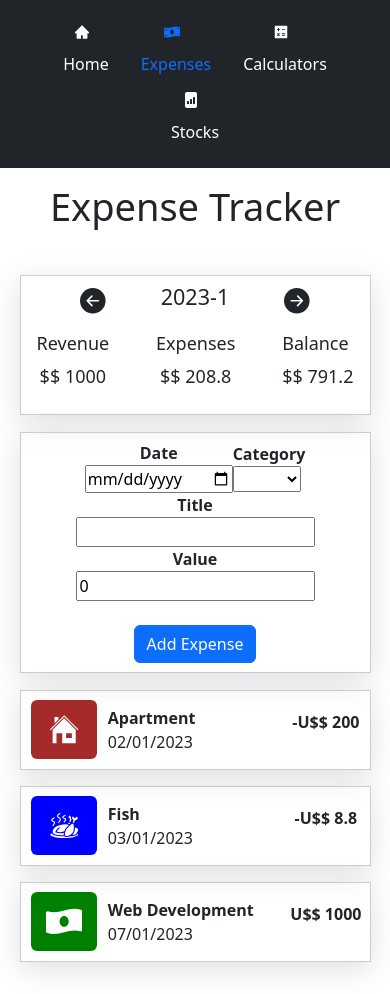
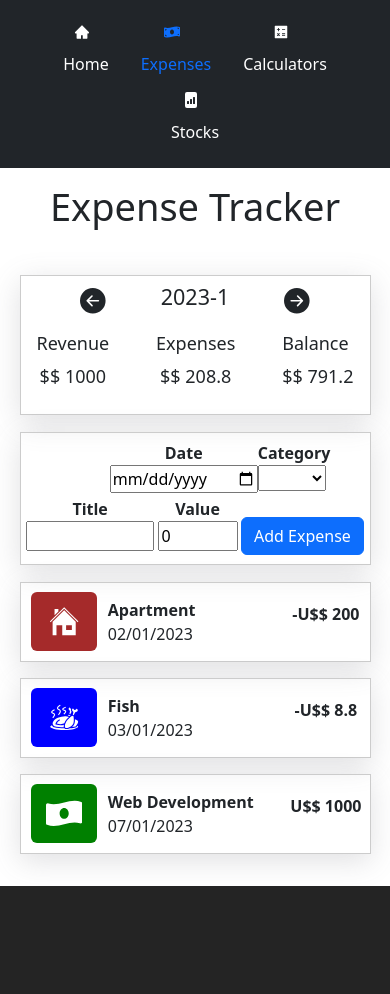
Before and after one commit to danielflorencio/fire-desktop, a React (Vite) app: page /fire_advisor/expenses in a window 390 px wide. After the commit the page ends 886 px from the top, so only its background shows below. Built offline with nearby package versions, Linux system fonts and the light colour scheme.

Commit message:
fixed the overflow bug

```diff
--- a/src/App.css
+++ b/src/App.css
@@ -1,6 +1,6 @@
 main {
     height: fit-content;
-    width: 85vw;
+    width: 100%;
     margin: 0;
     padding: 0;
 }
@@ -23,6 +23,7 @@ h1, h2, h3{font-weight: 520;}
     justify-content: center;
     width: 100%;
     height: 100%;
+    /* min-height: 100vh; */
     margin: 0;
 }
 .app-container{
@@ -54,7 +55,7 @@ h1, h2, h3{font-weight: 520;}
 }
 @media (max-width: 968px) {
     main{
-        width: 100vw;
+        width: 100%;
     }
     .app-container{
         flex-direction: column;
@@ -101,3 +102,9 @@ h1, h2, h3{font-weight: 520;}
 .h-10rem{
     height: 10rem;
 }
+.w-5rem{
+    width: 5rem;
+}
+.w-8rem{
+    width: 8rem;
+}
--- a/src/App.tsx
+++ b/src/App.tsx
@@ -9,6 +9,7 @@ import SiCalculator from './components/SiCalc/SiCalc';
 import { useMediaQuery } from 'react-responsive';
 import Navbar from './components/Navbar/Navbar';
 import IndexStockMarket from './components/StockMarket/IndexStockMarket';
+import PortfolioFooter from './components/PortfolioFooter/PortfolioFooter';
 export default function App() {
   const isSmallScreen = useMediaQuery({ query: '(max-width: 968px)' });
 
--- a/src/components/AddExpenseForm/AddExpenseForm.tsx
+++ b/src/components/AddExpenseForm/AddExpenseForm.tsx
@@ -2,11 +2,10 @@ import {useState} from 'react'
 import { Expense } from '../../types/expense';
 import { categories } from '../../data/categories';
 import { newDateAdjusted } from '../../helpers/dateFilter';
+import { useMediaQuery } from 'react-responsive';
 
 export default function AddExpense({ onAdd }: {onAdd: (expense: Expense) => void}){
-
-  // A useReducer hook could probably help me simplify the code below.
-
+  const isSmallScreen = useMediaQuery({ query: '(max-width: 968px)' });
   const [dateField, setDateField] = useState('');
   const [categoryField, setCategoryField] = useState('');
   const [titleField, setTitleField] = useState('');
@@ -50,9 +49,10 @@ export default function AddExpense({ onAdd }: {onAdd: (expense: Expense) => void
 
   return(
       <div className='info-area-container d-flex align-items-center flex-wrap' style={{padding: '1vh 1vw'}}>
+        <div className='d-flex justify-content-around w-50'>
           <div>
               <div className='text-center'><strong>Date</strong></div>
-              <label><input type="date" value={dateField} onChange={e => setDateField(e.target.value)}></input></label>
+              <input type="date" value={dateField} onChange={e => setDateField(e.target.value)}></input>
           </div>
           <div>
               <div><strong>Category</strong></div>
@@ -66,13 +66,15 @@ export default function AddExpense({ onAdd }: {onAdd: (expense: Expense) => void
                   </select>
               </label>
           </div>
+        </div>
+        <div className='d-flex justify-content-around w-100 align-items-center'>
           <div>
               <div className='text-center'><strong>Title</strong></div>
-              <label><input type="text" value={titleField} onChange={e => setTitleField(e.target.value)}></input></label>
+              <input type="text" className="w-8rem" value={titleField} onChange={e => setTitleField(e.target.value)}></input>
           </div>
           <div>
               <div className='text-center'><label><strong>Value</strong></label></div>
-              <input type="number" value={valueField} onChange={e => setValueField(parseFloat(e.target.value))}></input>
+              <input type="number" className='w-5rem' value={valueField} onChange={e => setValueField(parseFloat(e.target.value))}></input>
           </div>
           <div>
               <label>
@@ -80,6 +82,7 @@ export default function AddExpense({ onAdd }: {onAdd: (expense: Expense) => void
                   <button className="btn btn-primary" onClick={handleAddEvent}>Add Expense</button>
               </label>
           </div>
+        </div>
       </div>
   )
 }
--- a/src/components/CiCalc/CiCalc.tsx
+++ b/src/components/CiCalc/CiCalc.tsx
@@ -61,7 +61,6 @@ type SimulationFormProps = FormData & {
 }
 
 export function CiForm({amount, howLongM, investment, interestRate, updateFields} : SimulationFormProps){
-
     return(
         <div>
             <p className="mb-4 text-center" style={{margin: '1vh 1vw'}}><strong>Compound Interest Calculator.</strong></p>
--- a/src/components/ExpenseTracker/ExpenseTracker.tsx
+++ b/src/components/ExpenseTracker/ExpenseTracker.tsx
@@ -29,7 +29,7 @@ export default function ExpenseTracker(){
     useEffect(() => { // This useEffect Detects when a new expense is added (filteredList state) and resets the income and expenses value that goes to the InfoArea component.
         setIncome(getMonthIncomes(filteredList));
         setExpense(getMonthExpenses(filteredList))
-    },[filteredList]) // I probably don't need this anymore since now i'm using redux toolkit to update state changes.
+    },[filteredList]) // I don't need this anymore since now i'm using redux toolkit to update state changes. Now i need to update this part of the code.
 
     const handleMonthChange = (newMonth: string) => {
         setCurrentMonth(newMonth)
--- a/src/components/StockMarket/ChooseStocks.tsx
+++ b/src/components/StockMarket/ChooseStocks.tsx
@@ -28,6 +28,7 @@ export default function ChooseStocks({stocksToSearch, setStocksToSearch, apiKey}
             .catch(error => console.error(error));
 
         } catch(error){setError(error)}
+        if(error) console.log('Error: ', error.message)
     }
     console.log('stockstoSearch value: ', stocksToSearch)
     return(
```
Also changed, not shown: src/components/PortfolioFooter/PortfolioFooter.tsx (added, +8 -0 lines), src/components/PortfolioFooter/styles.css (added, +21 -0 lines).
